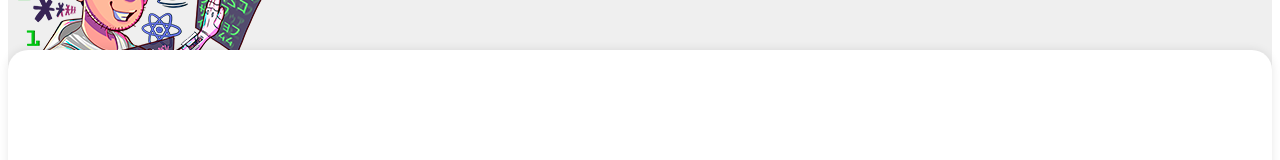
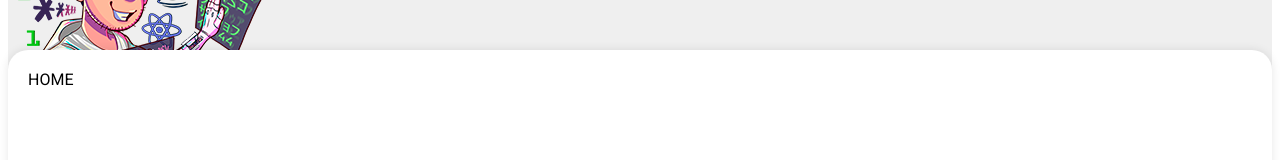
Before and after one commit to doutorwaka/gerenciador-filmes-react, a React (Create React App) app: page / in a window 1280 px wide. Shown: the part 158-318 px from the top of the page. Built offline with nearby package versions, Linux system fonts and the light colour scheme.

Commit message:
Criacao do componente MENU e alteracao do mainbody

```diff
--- a/src/App.jsx
+++ b/src/App.jsx
@@ -1,5 +1,6 @@
 import { Footer } from "./components/footer";
 import { Mainbody } from "./components/mainbody";
+import { Menu } from "./components/menu";
 import { Topbanner } from "./components/topbanner";
 import { Topbar } from "./components/topbar";
 import "./global.css";
@@ -9,7 +10,9 @@ function App() {
     <>
       <Topbar/>
       <Topbanner/>
-      <Mainbody/>
+      <Mainbody>
+        <Menu/>
+      </Mainbody>
       <Footer/>
     </>
   );
--- a/src/components/footer/style.css
+++ b/src/components/footer/style.css
@@ -2,7 +2,7 @@ div.footer{
     height: 150px;
     background-color: #313131;
     position: relative;
-    top: -100px;
+
 }
 
 div.mainfooter{
--- a/src/components/mainbody/index.jsx
+++ b/src/components/mainbody/index.jsx
@@ -1,7 +1,8 @@
 import "./style.css";
 
-export function Mainbody(){
+export function Mainbody(props){
+
     return(
-        <div className="mainbody"></div>
+        <div className="mainbody">{props.children}</div>
     );
 }
--- /dev/null
+++ b/src/components/menu/index.jsx
@@ -0,0 +1,9 @@
+import "./style.css";
+
+export function Menu(){
+    return(
+        <div>
+            HOME
+        </div>
+    );
+}
```
Also changed, not shown: src/components/menu/style.css (added).
